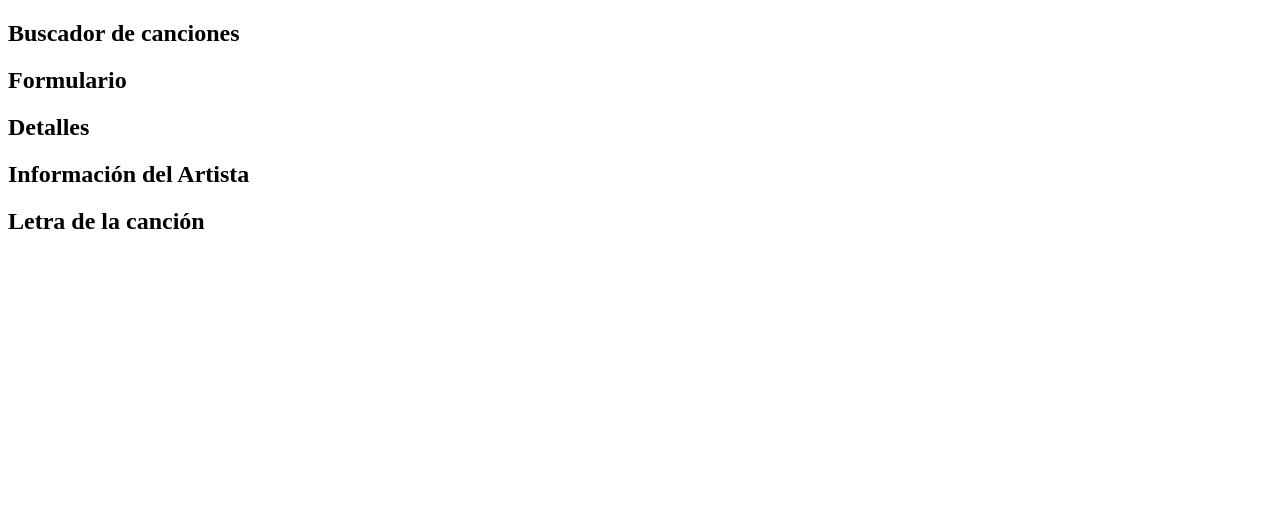
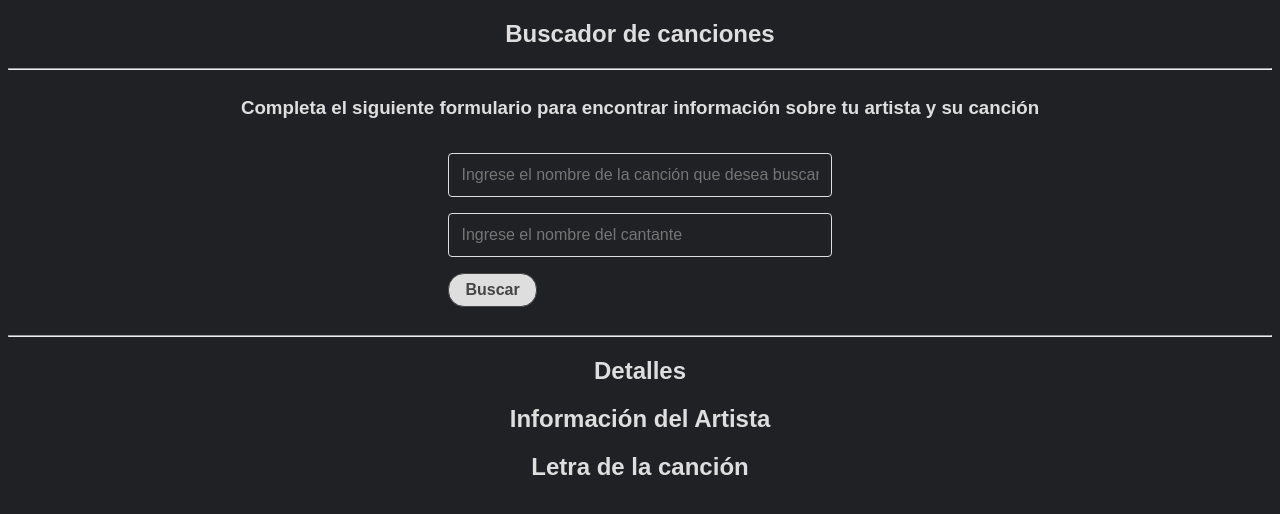
Before and after one commit to danielalbanez40/Buscador-de-Canciones-ReactJs, a React (Create React App) app: page / in a window 1280 px wide. Shown: the top 514 px of the page. Built offline with nearby package versions, Linux system fonts and the light colour scheme.

Commit message:
Consumiendo API'S y estilos css

```diff
--- a/package.json
+++ b/package.json
@@ -9,6 +9,7 @@
     "react": "^17.0.2",
     "react-dom": "^17.0.2",
     "react-scripts": "5.0.0",
+    "react-toastify": "^8.2.0",
     "web-vitals": "^2.1.4"
   },
   "scripts": {
--- a/src/App.js
+++ b/src/App.js
@@ -1,11 +1,13 @@
 import React from 'react';
+import SongSearch from './components/SongSearch';
 import './App.css';
-import SongSearch from './components/SongSearch';
+import 'react-toastify/dist/ReactToastify.css';
 
 function App() {
   return (
     <div>
-     <SongSearch/>
+      <SongSearch />
+
     </div>
   );
 }
--- a/src/components/Loader.jsx
+++ b/src/components/Loader.jsx
@@ -2,7 +2,7 @@ import React from 'react';
 
 const Loader = () => {
     return (
-      <div class="lds-ring">
+      <div className="lds-ring">
         <div></div>
         <div></div>
         <div></div>
--- a/src/components/SongDetails.jsx
+++ b/src/components/SongDetails.jsx
@@ -2,7 +2,7 @@ import React from 'react';
 import SongArtist from './SongArtist';
 import SongLyrics from './SongLyrics';
 
-const SongDetails = () => {
+const SongDetails = ({search, lyrics, bio}) => {
     return (
         <div>
             <h2>Detalles</h2>
--- a/src/components/SongForm.jsx
+++ b/src/components/SongForm.jsx
@@ -1,11 +1,59 @@
-import React, { useState } from 'react';
+import React, { useState } from "react";
 
-const SongForm = () => {
-    return (
-        <div>
-            <h2>Formulario</h2>
-        </div>
-    );
-}
+const initialForm = {
+  artist: "",
+  song: "",
+};
+
+const SongForm = ({ handleSearch }) => {
+  const [form, setForm] = useState(initialForm);
+
+  const handleChange = (e) => {
+    setForm({
+      ...form,
+      [e.target.name]: e.target.value,
+    });
+  };
+
+  const handleSubmit = (e) => {
+    e.preventDefault();
+
+    if (!form.artist || !form.song) {
+      alert("Debes completar todos los campos para enviar el formulario");
+      return;
+    }
+
+    handleSearch(form);
+    setForm(initialForm);
+  };
+
+  return (
+    <div className="container">
+      <h3>
+        Completa el siguiente formulario para encontrar información sobre tu
+        artista y su canción
+      </h3>
+      <section className="form-container">
+        <form onSubmit={handleSubmit}>
+          <input
+            type="text"
+            name="song"
+            onChange={handleChange}
+            value={form.song}
+            placeholder="Ingrese el nombre de la canción que desea buscar"
+          />
+          <input
+            type="text"
+            name="artist"
+            onChange={handleChange}
+            value={form.artist}
+            placeholder="Ingrese el nombre del cantante"
+          />
+          <input type="submit" value="Buscar" />
+        </form>
+      </section>
+    </div>
+  );
+};
 
 export default SongForm;
--- a/src/components/SongSearch.jsx
+++ b/src/components/SongSearch.jsx
@@ -1,23 +1,61 @@
-import React, { useState,useEffect } from 'react';
+import React, { useState, useEffect } from "react";
 import SongDetails from "./SongDetails";
 import SongForm from "./SongForm";
-import Loader from './Loader';
+import Loader from "./Loader";
+import { helpHttp } from "../helpers/helpHttp";
+
+const SongSearch = () => {
+  const [search, setSearch] = useState(null);
+  const [lyric, setLyric] = useState(null);
+  const [bio, setBio] = useState(null);
+  const [loading, setLoading] = useState(false);
 
 
-const SongSearch = () => {
+  //Llamado y consumo de apis
+  useEffect(() => {
+    if (search === null) return;
 
-    const [loading, setLoading] = useState(false);
+    const fetchData = async () => {
 
-    return (
-      <div>
-        <h2>Buscador de canciones</h2>
+      const {song, artist} = search;
 
-       {loading && <Loader/>}
-        <SongForm/>
-        <SongDetails/>
 
-      </div>
-    );
-}
+      let artistUrl = `https://theaudiodb.com/api/v1/json/2/search.php?s=${artist}`;
+      let songUrl = `https://api.lyrics.ovh/v1/${artist}/${song}`;
+
+      console.log(artistUrl,songUrl)
+
+      setLoading(true);
+
+      const [artistRes, songRes] = await Promise.all([
+        helpHttp().get(artistUrl),
+        helpHttp().get(songUrl),
+      ]);
+      console.log(artistRes,songRes)
+      setLoading(false);
+      setBio(artistRes);
+      setLyric(songRes);
+    };
+
+    fetchData();
+
+  }, [search]);
+
+  const handleSearch = (data) => {
+    // console.log(data);
+    setSearch(data);
+  };
+
+  return (
+    <div>
+      <h2>Buscador de canciones</h2>
+      <hr />
+      <SongForm handleSearch={handleSearch} />
+      <hr />
+      <SongDetails search={search} lyric={lyric} bio={bio} />
+      {loading && <Loader />}
+    </div>
+  );
+};
 
 export default SongSearch;
--- /dev/null
+++ b/src/helpers/helpHttp.js
@@ -0,0 +1,62 @@
+export const helpHttp = () => {
+
+  const customFetch = (endpoint, options) => {
+
+    const defaultHeaders = {
+      accept: "application/json",
+    };
+
+    const controller = new AbortController();
+
+    options.signal = controller.signal;
+    options.method = options.method || "GET";
+
+    options.headers = options.headers
+      ? { ...defaultHeaders, ...options.headers }
+      : defaultHeaders;
+
+    options.body = JSON.stringify(options.body) || false;
+
+    if (!options.body) delete options.body;
+
+    // console.log(options);
+
+    setTimeout(() => controller.abort(), 3000);
+
+    return fetch(endpoint, options)
+      .then((res) =>
+        res.ok
+          ? res.json()
+          : Promise.reject({
+              err: true,
+              status: res.status || "00",
+              statusText: res.statusText || "Ocurrió un error",
+            })
+      )
+      .catch((err) => err);
+  };
+
+  const get = (url, options = {}) => customFetch(url, options);
+
+  const post = (url, options = {}) => {
+    options.method = "POST";
+    return customFetch(url, options);
+  };
+
+  const put = (url, options = {}) => {
+    options.method = "PUT";
+    return customFetch(url, options);
+  };
+
+  const del = (url, options = {}) => {
+    options.method = "DELETE";
+    return customFetch(url, options);
+  };
+
+  return {
+    get,
+    post,
+    put,
+    del,
+  };
+};
--- a/src/index.css
+++ b/src/index.css
@@ -12,8 +12,86 @@ code {
     monospace;
 } */
 
-/*Estilos del */
+/*Estilos Css del documento*/
 
+html {
+  font-size: 16px;
+  font-family: sans-serif;
+  box-sizing: border-box;
+}
+
+*,
+*:after,
+*:before {
+  box-sizing: inherit;
+}
+
+body {
+  background-color: #202124;
+  color: #dedede;
+}
+
+h2 {
+  text-align: center;
+}
+.container {
+  display: grid;
+  place-content: center;
+}
+
+.form-container {
+ display: flex;
+  justify-content: center;
+  align-items: center;
+  flex-direction: column;
+  padding: 1rem;
+}
+
+form {
+  width: 50%;
+}
+
+
+input[type="text"] {
+  display: block;
+  border: thin solid #dedede;
+  border-radius: 0.25rem;
+  margin-bottom: 1rem;
+  padding: 0.75rem;
+  outline: none;
+  width: 100%;
+  font-size: 1rem;
+  line-height: 1;
+  background-color: transparent;
+  color: #dedede;
+}
+
+button,
+input[type="submit"] {
+  display: inline-block;
+  border: thin solid #444;
+  border-radius: 1rem;
+  padding: 0.5rem 1rem;
+  margin: 0 0.5rem 0 0;
+  background-color: #dedede;
+  color: #444;
+  font-weight: bold;
+  font-size: 1rem;
+  line-height: 1;
+  text-transform: none;
+  text-decoration: none;
+  text-align: center;
+  vertical-align: middle;
+  cursor: pointer;
+  margin-bottom: .25rem;
+}
+
+input[type="submit"]:hover {
+  background-color: #444;
+  color:#dedede;
+  transition: background-color 500ms ease-in-out,
+              color 500ms ease-in-out;
+}
 
 /* Estilos del Loader */
 
```
Also changed, not shown: src/components/Message.jsx (+28 -4 lines), 1 other file (tests, documents, lock files or other folders).
